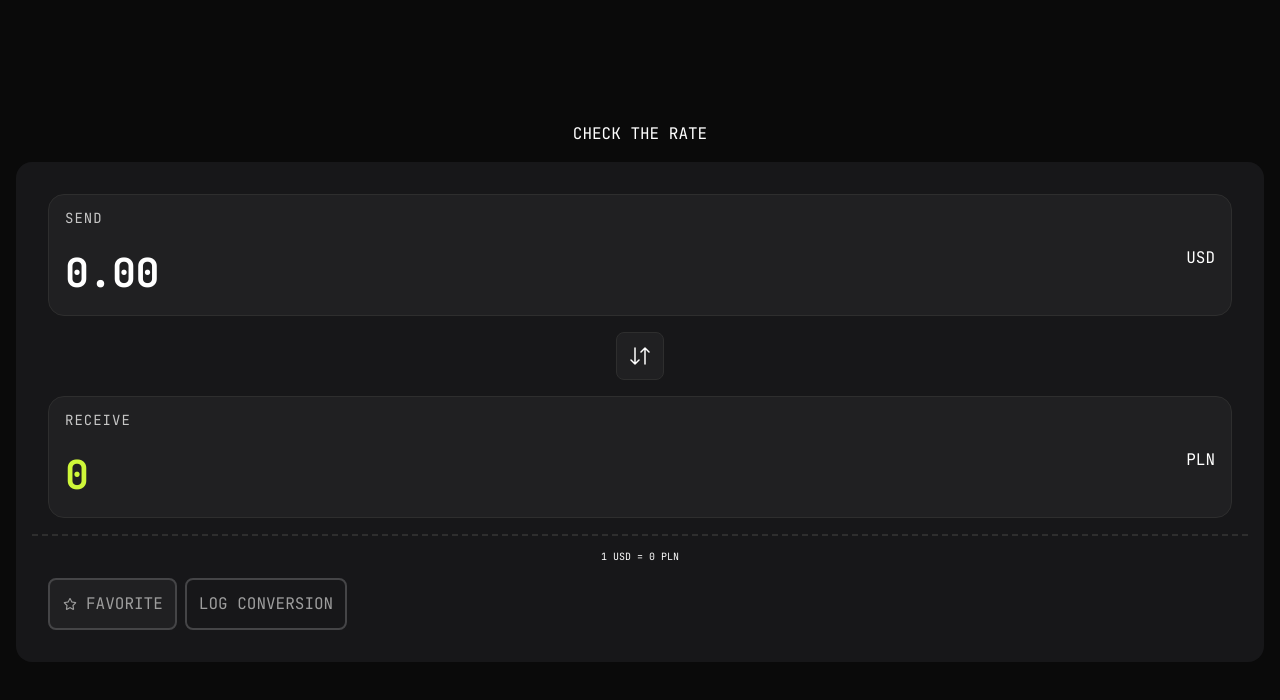
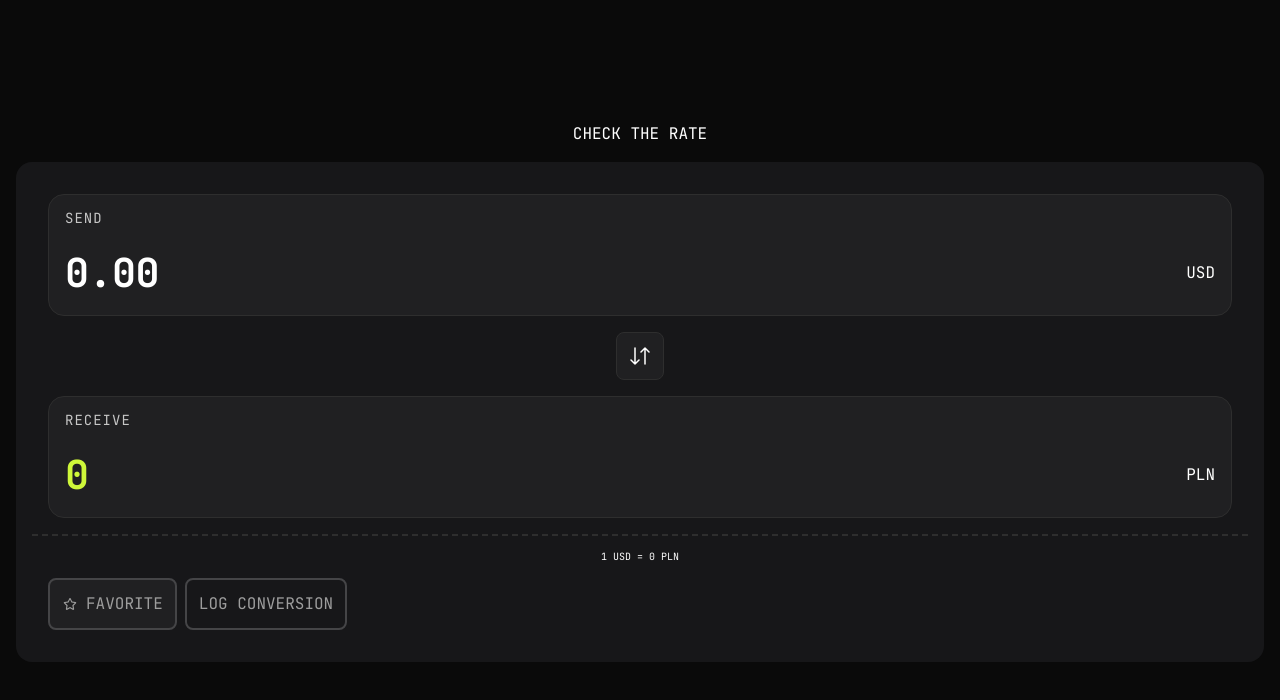
Before and after one commit to constFormek/fx-checker, a Next.js app: page / in a window 1280 px wide. Shown: the top 700 px of the page. Built offline with nearby package versions, Linux system fonts and the light colour scheme; no server answers.

Commit message:
fixed css

```diff
--- a/components/CurrencyInput.tsx
+++ b/components/CurrencyInput.tsx
@@ -39,9 +39,11 @@ const CurrencyInput = ({
         {variant === "send" ? "Send" : "Receive"}
       </p>
 
-      <div className="w-full flex justify-between">
+      <div className="w-full flex justify-between items-center">
         <input
-          className={`${variant === "receive" ? "text-lime-500 placeholder:text-lime-500" : "text-neutral-50 placeholder:text-neutral-50"} text-preset-1 font-bold`}
+          className={`${variant === "receive" ? "text-lime-500 placeholder:text-lime-500" : "text-neutral-50 placeholder:text-neutral-50"} '
+          w-7/10 max-w-7/10 outline-none text-preset-1 font-bold
+          `}
           type="text"
           placeholder={newAmount}
           onChange={(e) => handleChange(e)}
```
